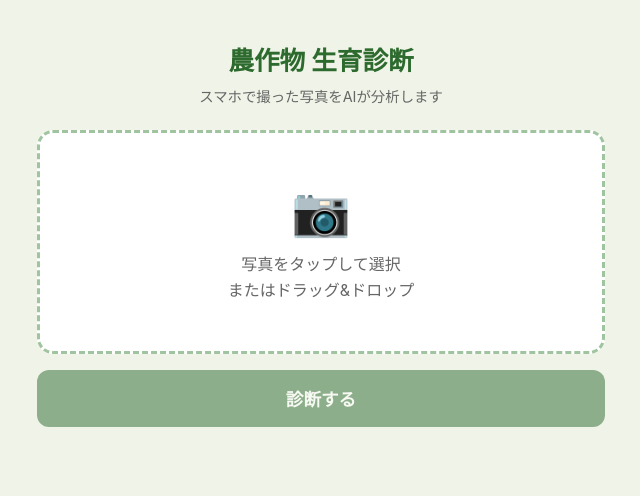
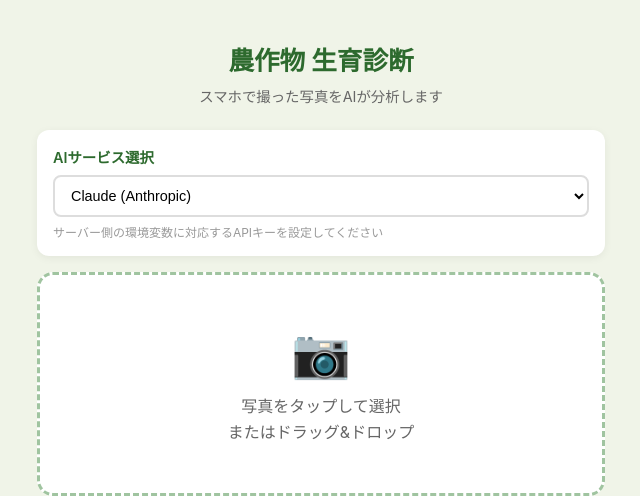
Before and after one commit to agri-student/sindan_photo, a Flask app: page / in a window 1280 px wide. Shown: the top 496 px of the page, without its empty margins (319-959 px from the left). Run offline with Flask 3, Linux system fonts and the light colour scheme.

Commit message:
Claude/ChatGPT/Geminiの3つのAIサービスに対応
ドロップダウンでAIプロバイダーを切り替えられるように変更。
スタンドアロン版(index.html)とFlask版(app.py)の両方に対応。

https://claude.ai/code/session_014SLmF4Vq6P5v36rRfhAt43

```diff
--- a/app.py
+++ b/app.py
@@ -2,6 +2,8 @@ import os
 import base64
 
 import anthropic
+import google.generativeai as genai
+import openai
 from dotenv import load_dotenv
 from flask import Flask, render_template, request, jsonify
 
@@ -9,8 +11,6 @@ load_dotenv()
 
 app = Flask(__name__)
 app.config["MAX_CONTENT_LENGTH"] = 16 * 1024 * 1024  # 16MB
-
-client = anthropic.Anthropic()
 
 ALLOWED_EXTENSIONS = {"png", "jpg", "jpeg", "gif", "webp"}
 
@@ -64,35 +64,65 @@ def analyze():
     }
     media_type = media_type_map[ext]
 
+    provider = request.form.get("provider", "anthropic")
+    user_text = "この農作物の写真を分析して、生育状態を診断してください。"
+
     try:
-        message = client.messages.create(
-            model="claude-sonnet-4-20250514",
-            max_tokens=2048,
-            system=SYSTEM_PROMPT,
-            messages=[
-                {
-                    "role": "user",
-                    "content": [
-                        {
-                            "type": "image",
-                            "source": {
-                                "type": "base64",
-                                "media_type": media_type,
-                                "data": base64_image,
+        if provider == "openai":
+            api_key = os.environ.get("OPENAI_API_KEY", "")
+            client = openai.OpenAI(api_key=api_key)
+            response = client.chat.completions.create(
+                model="gpt-4o",
+                max_tokens=2048,
+                messages=[
+                    {"role": "system", "content": SYSTEM_PROMPT},
+                    {
+                        "role": "user",
+                        "content": [
+                            {"type": "image_url", "image_url": {"url": f"data:{media_type};base64,{base64_image}"}},
+                            {"type": "text", "text": user_text},
+                        ],
+                    },
+                ],
+            )
+            result = response.choices[0].message.content
+        elif provider == "google":
+            api_key = os.environ.get("GOOGLE_API_KEY", "")
+            genai.configure(api_key=api_key)
+            model = genai.GenerativeModel("gemini-2.0-flash", system_instruction=SYSTEM_PROMPT)
+            response = model.generate_content([
+                {"mime_type": media_type, "data": base64_image},
+                user_text,
+            ])
+            result = response.text
+        else:
+            client = anthropic.Anthropic()
+            message = client.messages.create(
+                model="claude-sonnet-4-20250514",
+                max_tokens=2048,
+                system=SYSTEM_PROMPT,
+                messages=[
+                    {
+                        "role": "user",
+                        "content": [
+                            {
+                                "type": "image",
+                                "source": {
+                                    "type": "base64",
+                                    "media_type": media_type,
+                                    "data": base64_image,
+                                },
                             },
-                        },
-                        {
-                            "type": "text",
-                            "text": "この農作物の写真を分析して、生育状態を診断してください。",
-                        },
-                    ],
-                }
-            ],
-        )
-        result = message.content[0].text
+                            {"type": "text", "text": user_text},
+                        ],
+                    }
+                ],
+            )
+            result = message.content[0].text
+
         return jsonify({"result": result})
-    except anthropic.APIError as e:
-        return jsonify({"error": f"AI分析中にエラーが発生しました: {e.message}"}), 500
+    except Exception as e:
+        return jsonify({"error": f"AI分析中にエラーが発生しました: {str(e)}"}), 500
 
 
 if __name__ == "__main__":
--- a/requirements.txt
+++ b/requirements.txt
@@ -1,3 +1,5 @@
 flask==3.1.0
 anthropic==0.43.0
+openai==1.82.0
+google-generativeai==0.8.5
 python-dotenv==1.0.1
--- a/static/css/style.css
+++ b/static/css/style.css
@@ -31,6 +31,45 @@ header h1 {
     color: #666;
     margin-top: 8px;
     font-size: 0.9rem;
+}
+
+/* API Key / Provider */
+.api-key-area {
+    background: #fff;
+    border-radius: 12px;
+    padding: 16px;
+    margin-bottom: 16px;
+    box-shadow: 0 2px 8px rgba(0, 0, 0, 0.06);
+}
+
+.api-key-area label {
+    display: block;
+    font-weight: 600;
+    color: #2d6a2e;
+    margin-bottom: 8px;
+    font-size: 0.9rem;
+}
+
+.api-key-area select {
+    width: 100%;
+    padding: 10px 12px;
+    border: 2px solid #ddd;
+    border-radius: 8px;
+    font-size: 0.9rem;
+    background: #fff;
+    cursor: pointer;
+    transition: border-color 0.2s;
+}
+
+.api-key-area select:focus {
+    outline: none;
+    border-color: #2d6a2e;
+}
+
+.api-key-area .hint {
+    font-size: 0.75rem;
+    color: #999;
+    margin-top: 6px;
 }
 
 .upload-area {
--- a/static/js/app.js
+++ b/static/js/app.js
@@ -68,6 +68,10 @@ document.addEventListener("DOMContentLoaded", () => {
 
     const formData = new FormData();
     formData.append("image", selectedFile);
+    const providerSelect = document.getElementById("providerSelect");
+    if (providerSelect) {
+      formData.append("provider", providerSelect.value);
+    }
 
     try {
       const response = await fetch("/analyze", {
--- a/templates/index.html
+++ b/templates/index.html
@@ -14,6 +14,16 @@
         </header>
 
         <main>
+            <div class="api-key-area">
+                <label>AIサービス選択</label>
+                <select id="providerSelect">
+                    <option value="anthropic">Claude (Anthropic)</option>
+                    <option value="openai">ChatGPT (OpenAI)</option>
+                    <option value="google">Gemini (Google)</option>
+                </select>
+                <p class="hint">サーバー側の環境変数に対応するAPIキーを設定してください</p>
+            </div>
+
             <div class="upload-area" id="uploadArea">
                 <div class="upload-icon">📷</div>
                 <p>写真をタップして選択<br>またはドラッグ&ドロップ</p>
```
Also changed, not shown: index.html (+122 -61 lines).
